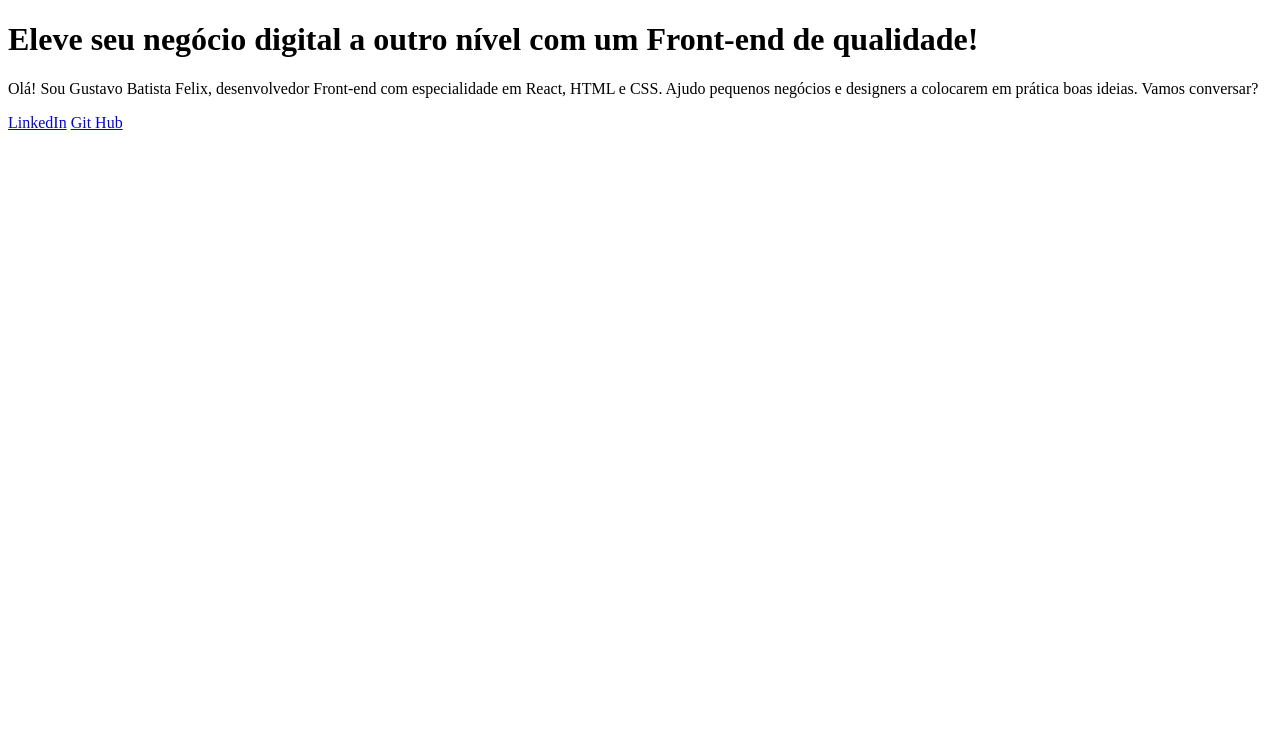
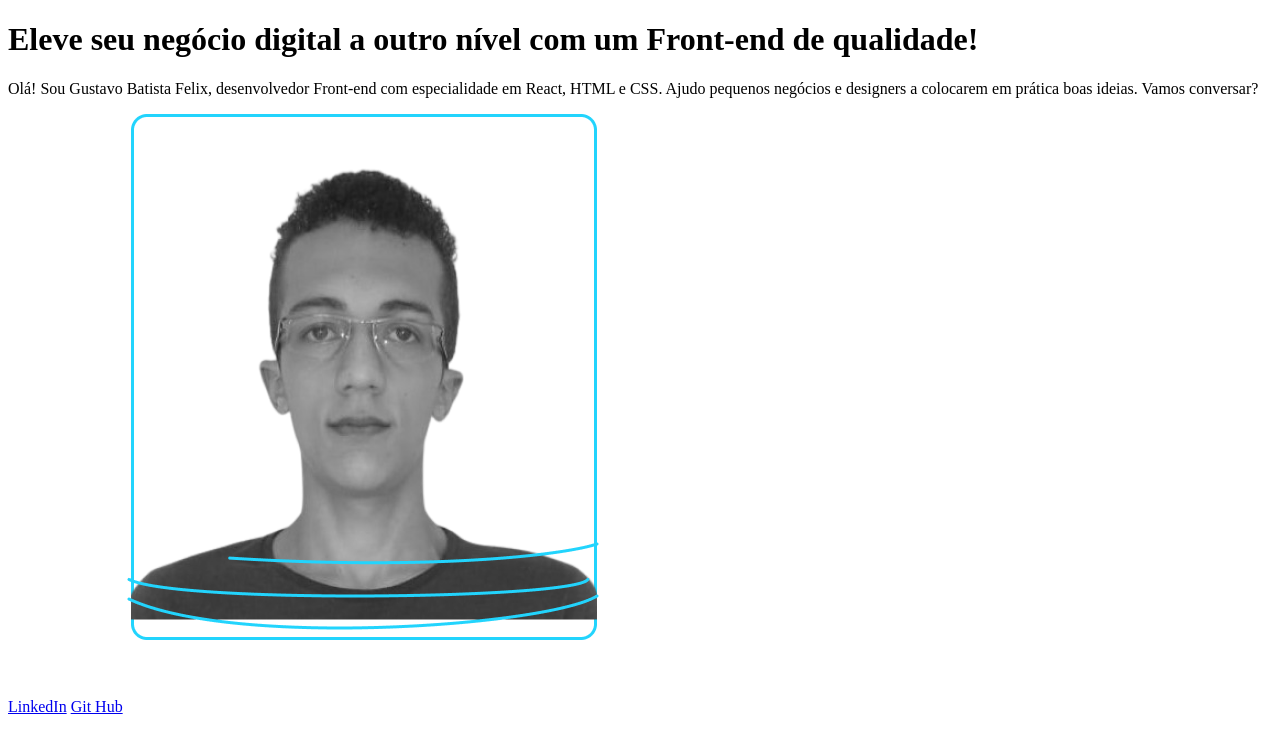
Before and after one commit to Gustavobtfelix/FrontEnd, a plain HTML site: page HTML_CSS/HTML e CSS ambiente arquivos e tags/index2.html in a window 1280 px wide. Drawn offline with Linux system fonts and the light colour scheme.

Commit message:
Adicionando imagem

```diff
--- a/HTML_CSS/HTML e CSS ambiente arquivos e tags/index2.html
+++ b/HTML_CSS/HTML e CSS ambiente arquivos e tags/index2.html
@@ -13,6 +13,7 @@
         <p>Olá! Sou Gustavo Batista Felix, desenvolvedor Front-end com especialidade em React, HTML e CSS. Ajudo pequenos negócios e designers a colocarem em prática boas ideias. Vamos conversar?</p>
         <a href="https://www.linkedin.com/in/gustavo-batista-felix-4535181b3/" >LinkedIn</a>
         <a href="https://github.com/Gustavobtfelix">Git Hub</a>
+        <img src="perfil.png" alt="Foto de perfil"/>
     </main>
     <footer></footer><!--Rodape-->
 </body>
```
Also changed, not shown: HTML_CSS/HTML e CSS ambiente arquivos e tags/perfil.png (added).
